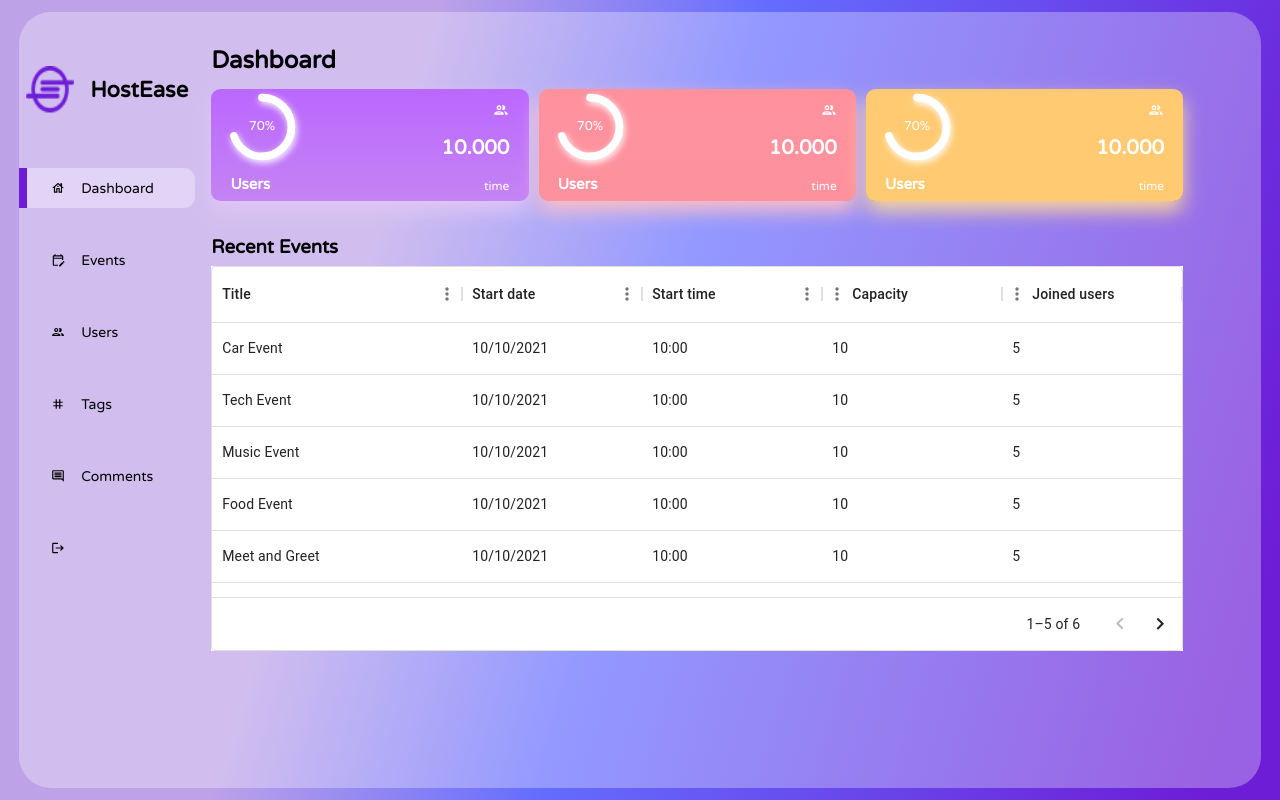
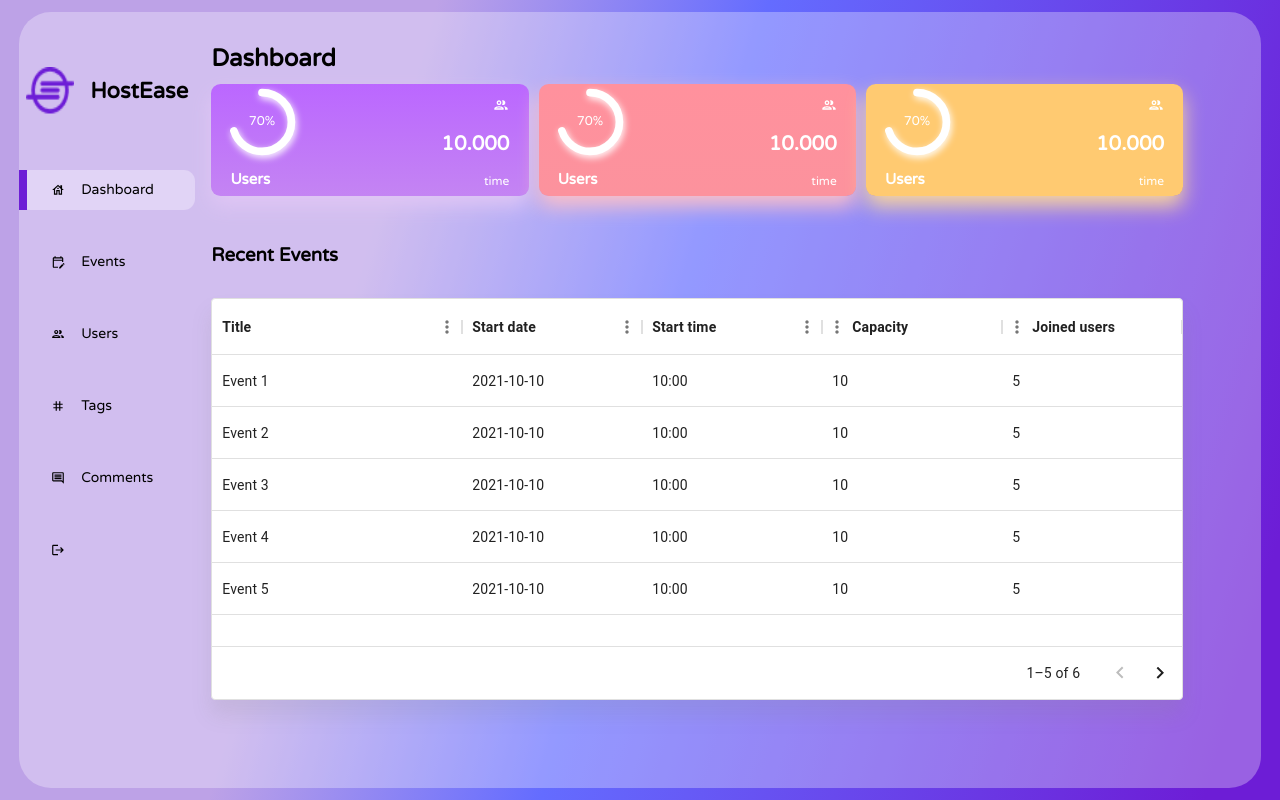
Before and after one commit to enriquedlc/HostEase, a React (Vite) app in the folder client/: page /dev in a window 1280 px wide. Built offline with nearby package versions, Linux system fonts and the light colour scheme.

Commit message:
:sparkles::art:: styled the main dashboard

```diff
--- a/client/src/Pages/Admin/Components/Table/Table.css
+++ b/client/src/Pages/Admin/Components/Table/Table.css
@@ -1,12 +1,27 @@
 .table {
-    margin-top: 2rem !important;
+    margin-top: 3rem !important;
 }
 
 .table-title {
-    margin-bottom: .5rem;
+    margin-bottom: 2rem;
 }
 
 /* to set it to the right mui table component */
 .MuiDataGrid-columnHeaderTitleContainer {
     flex-direction: row !important;
 }
+
+.MuiDataGrid-columnHeaderTitleContainer .MuiDataGrid-columnHeaderTitle {
+    font-weight: bold !important;
+}
+
+.MuiDataGrid-cell .MuiDataGrid-cell--textLeft .MuiDataGrid-withBorderColor {
+    border: none !important;
+}
+
+
+.MuiBox-root {
+    border-radius: 5px !important;
+    outline: none !important;
+
+}
--- a/client/src/Pages/Admin/Components/Table/Table.tsx
+++ b/client/src/Pages/Admin/Components/Table/Table.tsx
@@ -41,20 +41,24 @@ const columns: GridColDef[] = [
     }
 ];
 
+const createData = (id: number, title: string, startDate: string, startTime: string, maxCapacity: number, users: number) => {
+    return { id, title, startDate, startTime, maxCapacity, users };
+}
+
 const rows = [
-    { id: 1, title: 'Car Event', startDate: '10/10/2021', startTime: '10:00', maxCapacity: 10, users: 5 },
-    { id: 2, title: 'Tech Event', startDate: '10/10/2021', startTime: '10:00', maxCapacity: 10, users: 5 },
-    { id: 3, title: 'Music Event', startDate: '10/10/2021', startTime: '10:00', maxCapacity: 10, users: 5 },
-    { id: 4, title: 'Food Event', startDate: '10/10/2021', startTime: '10:00', maxCapacity: 10, users: 5 },
-    { id: 5, title: 'Meet and Greet', startDate: '10/10/2021', startTime: '10:00', maxCapacity: 10, users: 5 },
-    { id: 6, title: 'Festival', startDate: '10/10/2021', startTime: '10:00', maxCapacity: 10, users: 5 },
+    createData(1, 'Event 1', '2021-10-10', '10:00', 10, 5),
+    createData(2, 'Event 2', '2021-10-10', '10:00', 10, 5),
+    createData(3, 'Event 3', '2021-10-10', '10:00', 10, 5),
+    createData(4, 'Event 4', '2021-10-10', '10:00', 10, 5),
+    createData(5, 'Event 5', '2021-10-10', '10:00', 10, 5),
+    createData(6, 'Event 6', '2021-10-10', '10:00', 10, 5),
 ]
 
 const DataTable = () => {
     return (
         <div className='table'>
             <h3 className='table-title'>Recent Events</h3>
-            <Box sx={{ height: 520, width: '100%', background: 'white', maxHeight: '70%' }}>
+            <Box sx={{ height: 520, width: '100%', background: 'white', maxHeight: '70%', boxShadow: '0px 15px 20px 0px #80808029' }}>
                 <DataGrid
                     rows={rows}
                     columns={columns}
```
